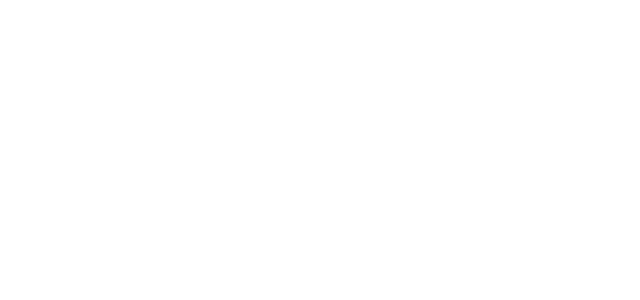
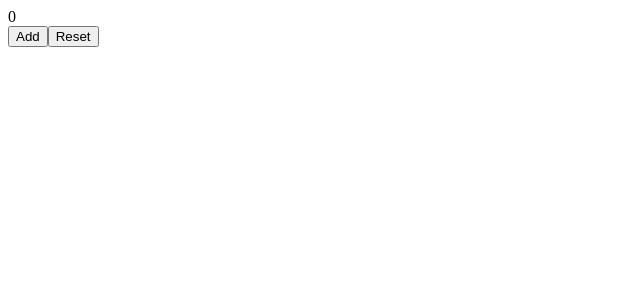
Before and after one commit to Reignu/fullstackopen, a React (Vite) app in the folder introdemo/: page / in a window 1280 px wide. Shown: the top 300 px of the page, without its empty margins (0-640 px from the left). Built offline with nearby package versions, Linux system fonts and the light colour scheme.

Commit message:
Add counter and reset buttons

```diff
--- a/introdemo/src/App.jsx
+++ b/introdemo/src/App.jsx
@@ -1,7 +1,14 @@
-const App = (props) => {
-  const {counter} = props
+import { useState } from 'react'
+
+const App = () => {
+  const [ counter, setCounter ] = useState(0)
+
   return (
-    <div>{counter}</div>
+    <div>
+      <div>{counter}</div>
+      <button onClick={() => setCounter(counter + 1)}>Add</button>
+      <button onClick={() => setCounter(0)}>Reset</button>
+    </div>
   )
 }
 
--- a/introdemo/src/main.jsx
+++ b/introdemo/src/main.jsx
@@ -2,17 +2,4 @@
 
 import App from './App.jsx'
 
-let counter = 1
-
-const root = ReactDOM.createRoot(document.getElementById('root'))
-
-const refresh = () => {
-  root.render(
-    <App counter={counter}/>
-  )
-}
-
-// setInterval (() => {
-//   refresh()
-//   counter += 1
-// }, 1000)
+const root = ReactDOM.createRoot(document.getElementById('root')).render(<App />)
```
